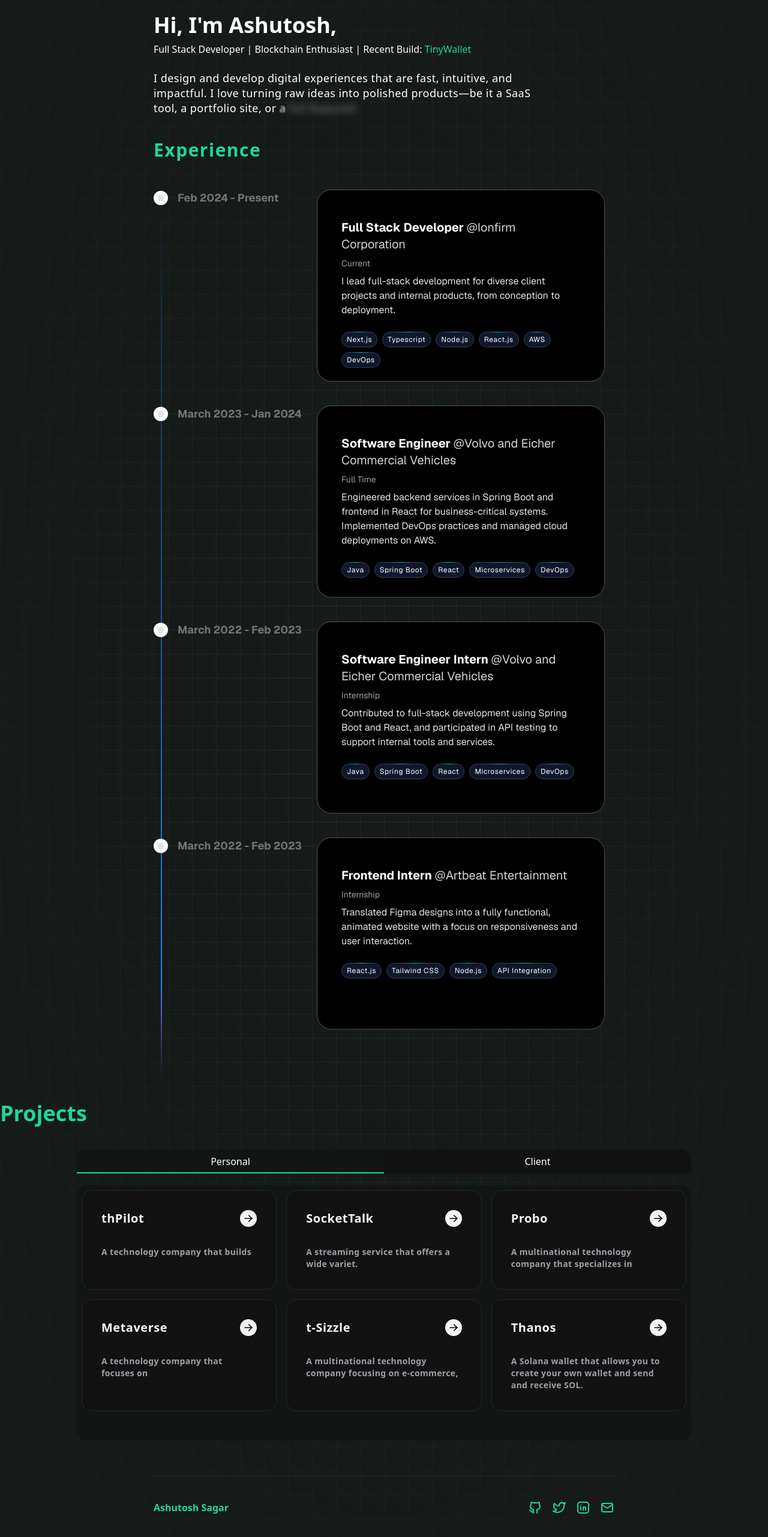
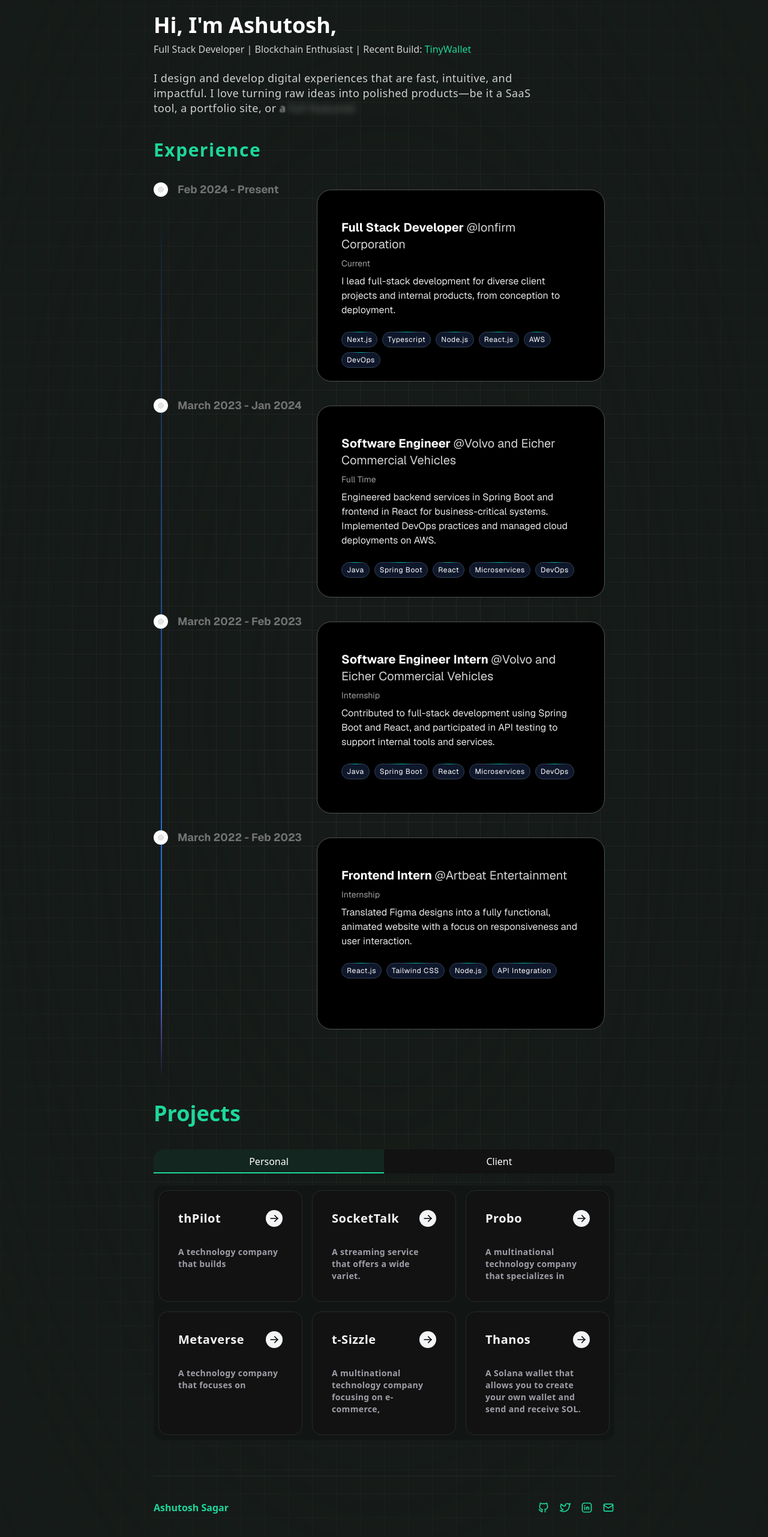
Before and after one commit to thecurioussailor/gods-will, a Next.js app: page / in a window 1280 px wide. Shown: the part 190-2752 px from the top of the page at 60% size. Built offline with nearby package versions, Linux system fonts and the light colour scheme.

Commit message:
full responsive

```diff
--- a/components/Footer.tsx
+++ b/components/Footer.tsx
@@ -3,13 +3,13 @@ import { IconBrandLinkedin } from "@tabler/icons-react"
 
 const Footer = () => {
   return (
-    <div className="flex md:min-w-2xl lg:w-3xl justify-between items-center py-10 border-t border-zinc-800">
+    <div className="flex w-full md:max-w-2xl lg:max-w-3xl justify-between items-center py-10 border-t border-zinc-800 px-6 md:px-0">
         <h1 className="text-[#1dd79b] font-semibold">Ashutosh Sagar</h1>
         <div className="flex justify-start items-start gap-4">
-            <h1 className="text-sm text-[#1dd79b]"><IconBrandGithub/></h1>
-            <h1 className="text-sm text-[#1dd79b]"><IconBrandTwitter/></h1>
-            <h1 className="text-sm text-[#1dd79b]"><IconBrandLinkedin/></h1>
-            <h1 className="text-sm text-[#1dd79b]"><IconMail/></h1>
+            <h1 className="text-[#1dd79b] cursor-pointer"><IconBrandGithub className="w-4 h-4 md:w-5 md:h-5"/></h1>
+            <h1 className="text-[#1dd79b] cursor-pointer"><IconBrandTwitter className="w-4 h-4 md:w-5 md:h-5"/></h1>
+            <h1 className="text-[#1dd79b] cursor-pointer"><IconBrandLinkedin className="w-4 h-4 md:w-5 md:h-5"/></h1>
+            <h1 className="text-[#1dd79b] cursor-pointer"><IconMail className="w-4 h-4 md:w-5 md:h-5"/></h1>
         </div>
     </div>
   )
--- a/components/Hero.tsx
+++ b/components/Hero.tsx
@@ -12,9 +12,9 @@ const Hero = () => {
             <Link href="https://www.linkedin.com/in/ashutosh-sagar-4b2612185/" target="_blank" className="text-[#1dd79b]"><LuLinkedin size={20}/></Link>
             <Link href="https://x.com/sagar11ashutosh" target="_blank" className="text-[#1dd79b]"><LuTwitter size={20}/></Link>
         </div>
-        <h1 className="text-4xl font-bold text-left">Hi, I'm Ashutosh,</h1>
-        <h2 className="text-left">Full Stack Developer | Blockchain Enthusiast | Recent Build: <Link href="https://tinywallet.in" target="_blank" className="text-[#1dd79b]">TinyWallet</Link></h2>
-        <TextGenerateEffect words={words} className="text-lg text-left w-5/6 text-white font-normal"/>
+        <h1 className="text-3xl md:text-4xl font-bold text-left text-white">Hi, I'm Ashutosh,</h1>
+        <h2 className="text-base text-left text-white/80">Full Stack Developer | Blockchain Enthusiast | Recent Build: <Link href="https://tinywallet.in" target="_blank" className="text-[#1dd79b]">TinyWallet</Link></h2>
+        <TextGenerateEffect words={words} className="text-lg text-left w-5/6 font-normal"/>
     </div>
   )
 }
--- a/components/Projects.tsx
+++ b/components/Projects.tsx
@@ -87,7 +87,8 @@ export const personalProjects = [
 
 const Projects = () => {
   return (
-    <div className="flex flex-col justify-start items-start w-full md:min-w-2xl lg:min-w-3xl px-6 md:px-0 ">
+    // flex flex-col justify-start items-start gap-2 w-full md:max-w-2xl lg:max-w-3xl mx-auto px-6 md:px-0
+    <div className="flex flex-col justify-start items-start w-full md:max-w-2xl lg:max-w-3xl px-6 md:px-0 ">
         <h1 className="text-4xl font-bold text-[#1dd79b]">Projects</h1>
         <div className="h-[73rem] md:h-[37rem] lg:h-[29rem] [perspective:1000px] relative b flex flex-col max-w-5xl mx-auto w-full items-start justify-start my-10">
             <Tabs tabs={tabs} />
--- a/components/ui/tabs.tsx
+++ b/components/ui/tabs.tsx
@@ -38,7 +38,7 @@ export const Tabs = ({
     <>
       <div
         className={cn(
-          "flex flex-row items-center justify-center [perspective:1000px] relative overflow-auto sm:overflow-visible no-visible-scrollbar max-w-full w-full bg-[#121212] rounded-t-2xl",
+          "flex flex-row items-center justify-center [perspective:1000px] relative overflow-y-hidden overflow-x-hidden md:overflow-visible no-visible-scrollbar max-w-full w-full bg-[#121212] rounded-t-2xl",
           containerClassName
         )}
       >
@@ -58,7 +58,7 @@ export const Tabs = ({
                 layoutId="clickedbutton"
                 transition={{ type: "spring", bounce: 0.3, duration: 0.6 }}
                 className={cn(
-                  "absolute inset-0 border-b-2 border-[#1dd79b] w-full bg-[#111614]",
+                  "absolute inset-0 md:border-b-2 md:border-[#1dd79b] w-full bg-[#1dd79b]/30 md:bg-[#1dd79b]/10",
                   activeTabClassName,
                   active.value === "client" ? "rounded-tr-2xl" : "rounded-tl-2xl"
                 )}
--- a/components/ui/text-generate-effect.tsx
+++ b/components/ui/text-generate-effect.tsx
@@ -37,7 +37,7 @@ export const TextGenerateEffect = ({
           return (
             <motion.span
               key={word + idx}
-              className="text-white opacity-0"
+              className="text-white/80 opacity-0"
               style={{
                 filter: filter ? "blur(10px)" : "none",
               }}
--- a/components/ui/timeline.tsx
+++ b/components/ui/timeline.tsx
@@ -43,11 +43,11 @@ export const Timeline = ({ data }: { data: TimelineEntry[] }) => {
             key={index}
             className="flex justify-start pt-10"
           >
-            <div className="hidden md:flex flex-col md:flex-row z-40 items-center top-40 self-start max-w-xs lg:max-w-sm md:w-1/3">
+            <div className="hidden sticky md:flex flex-col md:flex-row z-40 items-center top-40 self-start max-w-xs lg:max-w-sm md:w-1/3">
               <div className="h-6 absolute w-6 rounded-full bg-white dark:bg-black flex items-center justify-center">
                 <div className="h-2 w-2 rounded-full bg-neutral-200 dark:bg-neutral-800 border border-neutral-300 dark:border-neutral-700 p-1" />
               </div>
-              <h3 className="hidden md:block text-lg md:pl-10 font-bold text-neutral-500 dark:text-neutral-500 ">
+              <h3 className="hidden md:block absolute text-lg md:pl-10 font-bold text-neutral-500 dark:text-neutral-500 ">
                 {item.title}
               </h3>
             </div>
```
